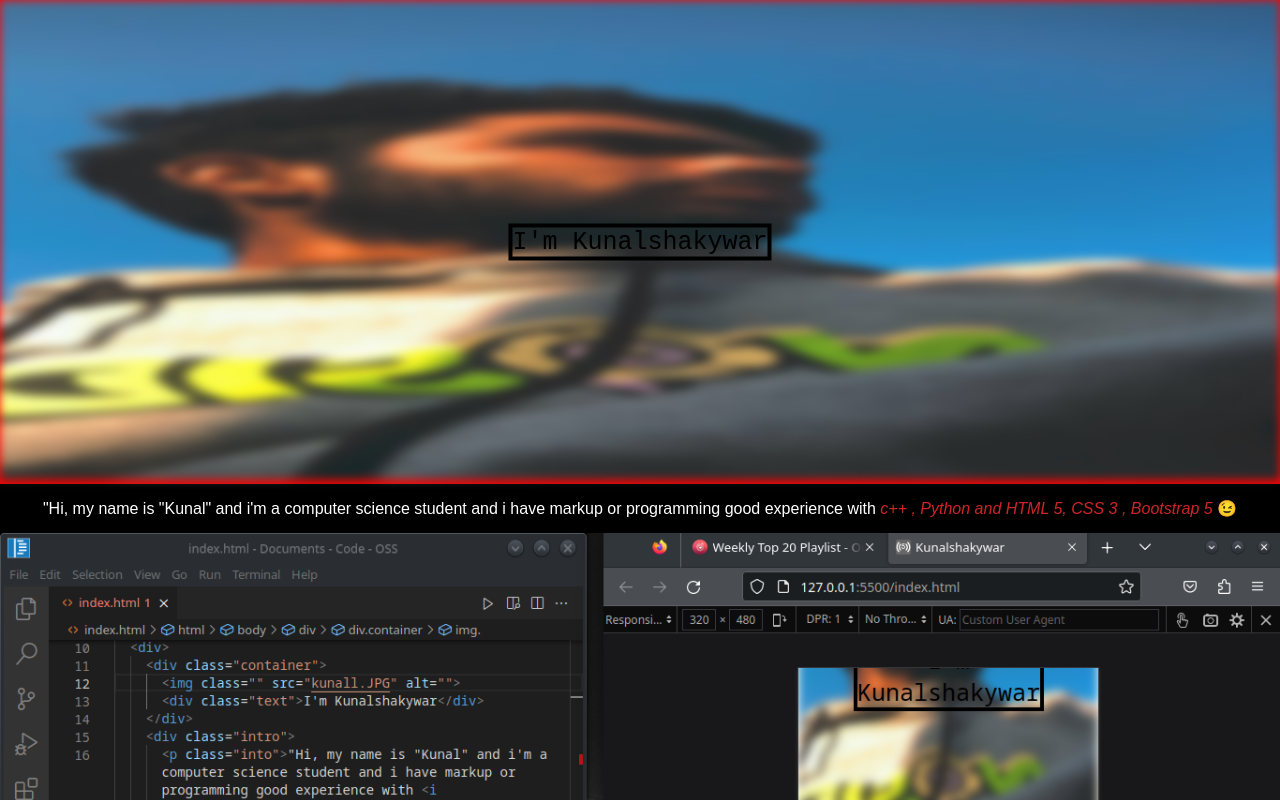
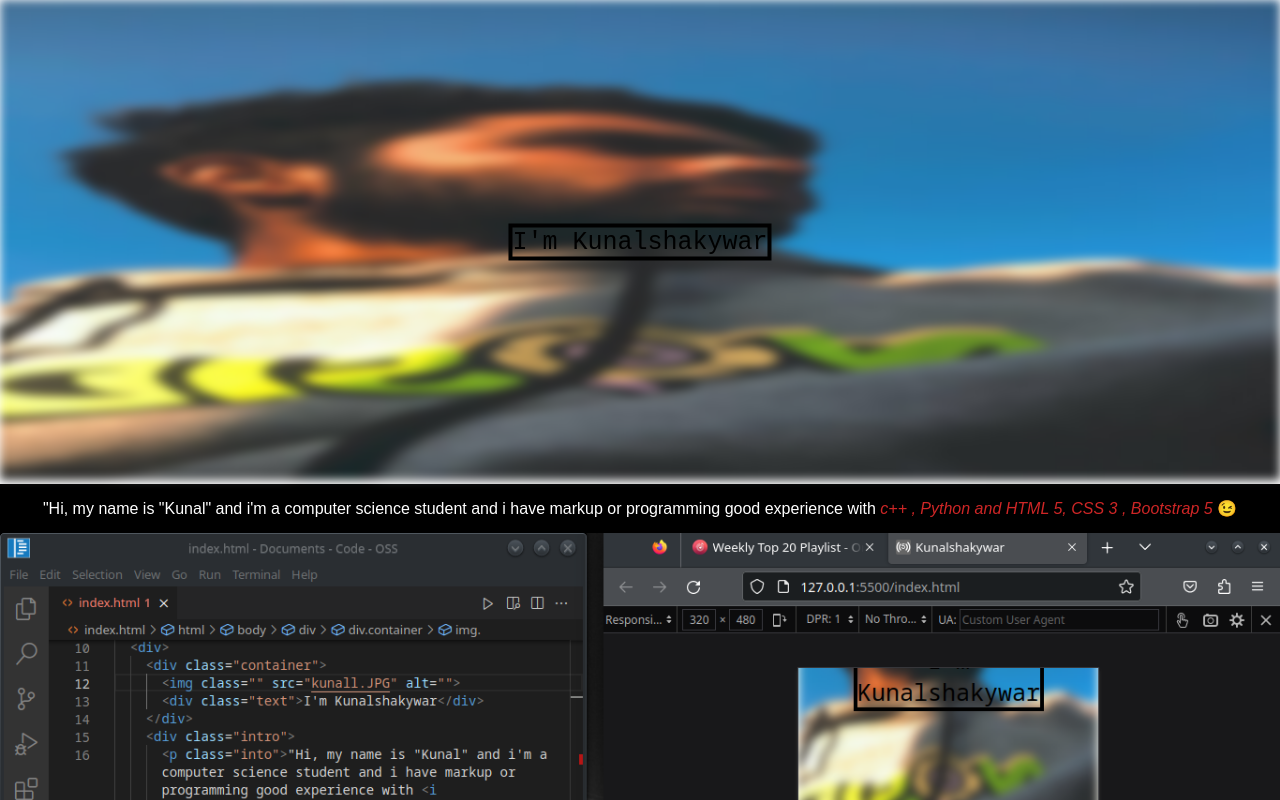
Before and after one commit to nonatives/kunalshakywar, a plain HTML site: page index.html in a window 1280 px wide. Shown: the top 800 px of the page. Drawn offline with Linux system fonts and the light colour scheme.

Commit message:
Update style.css

```diff
--- a/style.css
+++ b/style.css
@@ -3,7 +3,7 @@
     padding: 0;
 }
 body{
-    background-color:red;
+    background-color:;
 }
 .container{
    position: relative;
```
